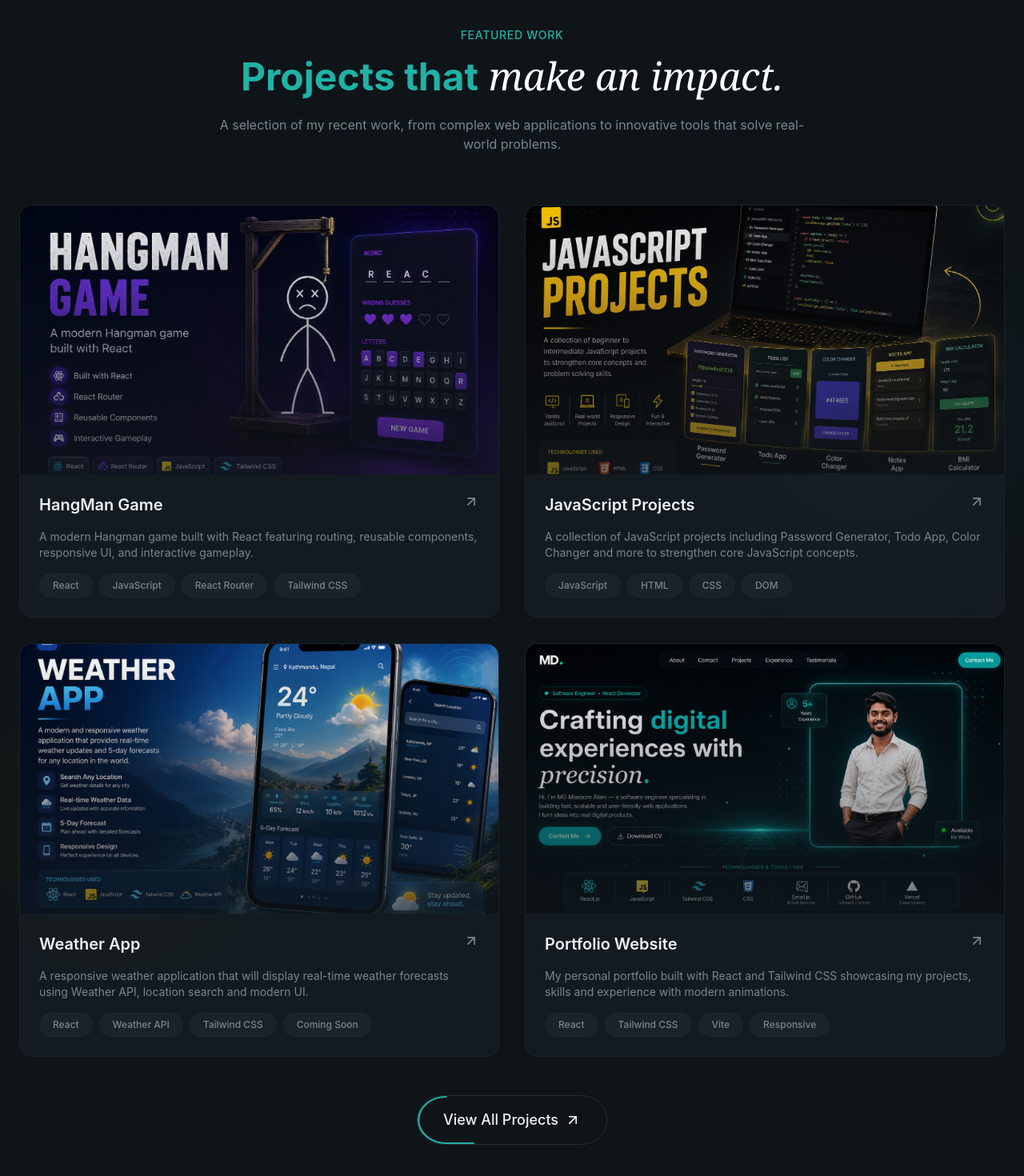
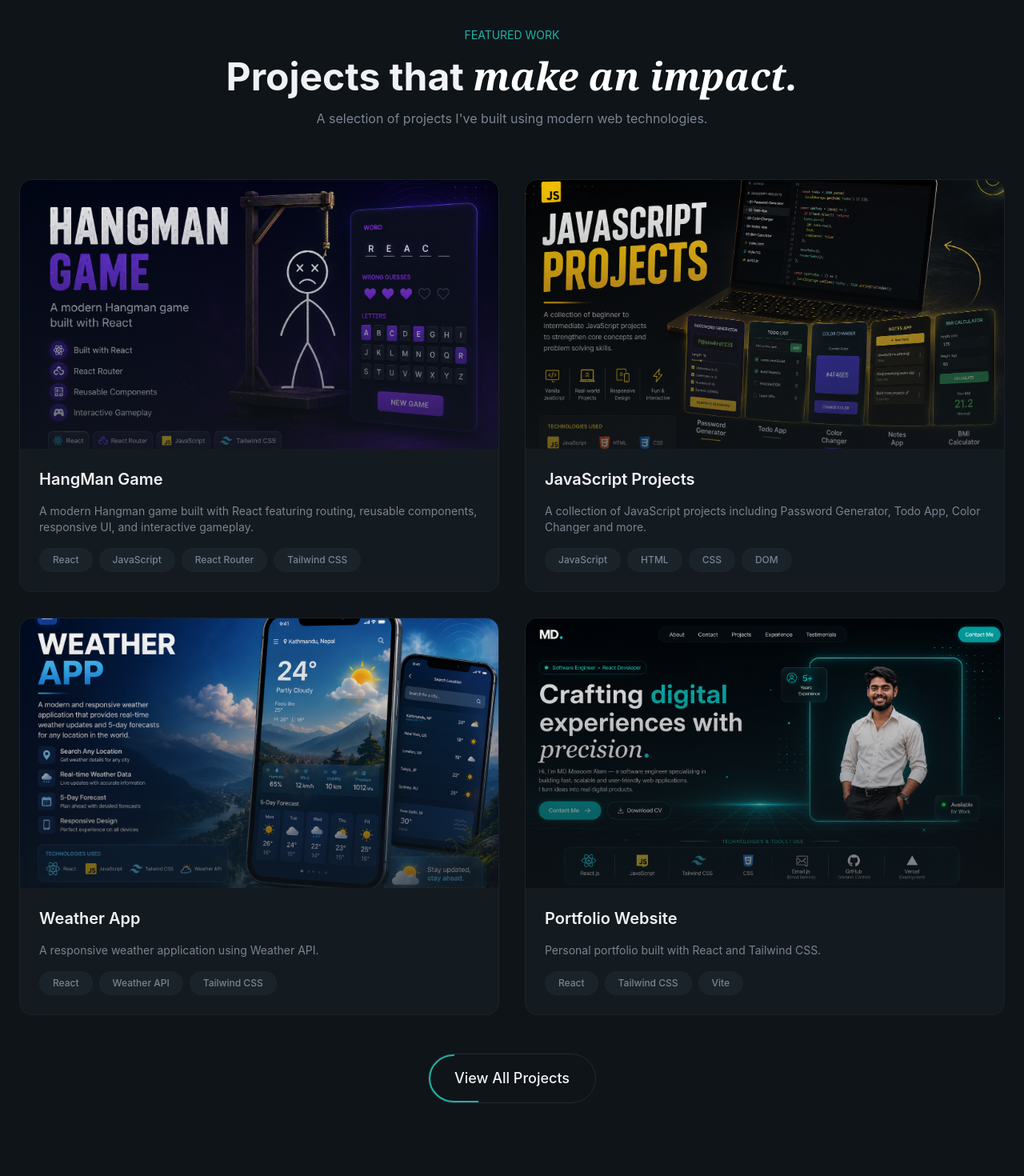
Before and after one commit to way2masoom/Dev_Portfolio, a React (Vite) app: page / in a window 1280 px wide. Shown: the part 2120-3590 px from the top of the page at 80% size. Built offline with nearby package versions, Linux system fonts and the light colour scheme.

Commit message:
added more projects

```diff
--- a/src/sections/Projects.jsx
+++ b/src/sections/Projects.jsx
@@ -1,95 +1,97 @@
+import { useState } from "react";
 import { ArrowUpRight } from "lucide-react";
-import { FaGithub } from 'react-icons/fa';
+import { FaGithub } from "react-icons/fa";
+import { AnimatedBorderButton } from "@/components/AnimatedBorderButton";
 
-import { AnimatedBorderButton } from "@/components/AnimatedBorderButton";
-const projects = [
+const featuredProjects = [
     {
         title: "HangMan Game",
         description:
             "A modern Hangman game built with React featuring routing, reusable components, responsive UI, and interactive gameplay.",
         image: "projects/hangman.png",
         tags: ["React", "JavaScript", "React Router", "Tailwind CSS"],
-        link: "https://github.com/way2masoom/HangManGame", // Replace with your live demo later
+        link: "https://github.com/way2masoom/HangManGame",
         github: "https://github.com/way2masoom/HangManGame",
     },
     {
         title: "JavaScript Projects",
         description:
-            "A collection of JavaScript projects including Password Generator, Todo App, Color Changer and more to strengthen core JavaScript concepts.",
+            "A collection of JavaScript projects including Password Generator, Todo App, Color Changer and more.",
         image: "projects/javascriptProjects.png",
         tags: ["JavaScript", "HTML", "CSS", "DOM"],
-        link: "https://github.com/way2masoom/JavaScriptProjects", // Replace later
+        link: "https://github.com/way2masoom/JavaScriptProjects",
         github: "https://github.com/way2masoom/JavaScriptProjects",
     },
     {
         title: "Weather App",
         description:
-            "A responsive weather application that will display real-time weather forecasts using Weather API, location search and modern UI.",
+            "A responsive weather application using Weather API.",
         image: "projects/weatherApp.png",
-        tags: ["React", "Weather API", "Tailwind CSS", "Coming Soon"],
+        tags: ["React", "Weather API", "Tailwind CSS"],
         link: "#",
         github: "#",
     },
     {
         title: "Portfolio Website",
         description:
-            "My personal portfolio built with React and Tailwind CSS showcasing my projects, skills and experience with modern animations.",
+            "Personal portfolio built with React and Tailwind CSS.",
         image: "projects/portfolio.png",
-        tags: ["React", "Tailwind CSS", "Vite", "Responsive"],
-        link: "#",
-        github: "#",
+        tags: ["React", "Tailwind CSS", "Vite"],
+        link: "https://dev-portfolio-black-two.vercel.app/",
+        github: "https://github.com/way2masoom/Dev_Portfolio",
     },
 ];
 
-export const Projects = () => {
-    return (
-        <section id="projects" className="py-32 relative overflow-hidden">
-            {/* Bg glows */}
-            <div className="absolute top-1/4 right-0 w-96 h-96 bg-primary/5 rounded-full blur-3xl" />
-            <div className="absolute bottom-1/4 left-0 w-64 h-64 bg-highlight/5 rounded-full blur-3xl" />
-            <div className="container mx-auto px-6 relative z-10">
-                {/* Section Header */}
-                <div className="text-center mx-auto max-w-3xl mb-16">
-                    <span className="text-secondary-foreground text-sm font-medium tracking-wider uppercase animate-fade-in">
-                        Featured Work
-                    </span>
-                    <h2 className="text-4xl md:text-5xl font-bold mt-4 mb-6 animate-fade-in animation-delay-100 text-secondary-foreground">
-                        Projects that
-                        <span className="font-serif italic font-normal text-white">
-                            {" "}
-                            make an impact.
-                        </span>
-                    </h2>
-                    <p className="text-muted-foreground animate-fade-in animation-delay-200">
-                        A selection of my recent work, from complex web applications to
-                        innovative tools that solve real-world problems.
-                    </p>
-                </div>
+const moreProjects = [
+    {
+        title: "Snake Game",
+        description: "Classic Snake Game built using HTML, CSS and JavaScript.",
+        image: "projects/SnakeGame.png",
+        tags: ["HTML", "CSS", "JavaScript"],
+        link: "https://htmlpreview.github.io/?https://github.com/way2masoom/My-Snake-Game/blob/main/index.html",
+        github: "https://github.com/way2masoom/My-Snake-Game",
+    },
+    {
+        title: "Todo App",
+        description: "Task management application with CRUD functionality.",
+        image: "projects/todoApp.png",
+        tags: ["HTML", "CSS", "JavaScript"],
+        link: "https://htmlpreview.github.io/?https://github.com/way2masoom/JavaScriptProjects/blob/main/TodoApp/index.html",
+        github: "https://github.com/way2masoom/JavaScriptProjects/tree/main/TodoApp",
+    },
+    {
+        title: "Password Generator",
+        description: "Secure password generator with customizable options.",
+        image: "projects/passwordGenerater.png",
+        tags: ["HTML", "CSS", "JavaScript"],
+        link: "https://htmlpreview.github.io/?https://github.com/way2masoom/JavaScriptProjects/blob/main/Password-Generator/index.html",
+        github: "https://github.com/way2masoom/JavaScriptProjects/tree/main/Password-Generator",
+    },
+    {
+        title: "Hangman Game (JS)",
+        description: "Classic Hangman game built using vanilla JavaScript.",
+        image: "projects/HangManJS.png",
+        tags: ["HTML", "CSS", "JavaScript"],
+        link: "https://htmlpreview.github.io/?https://github.com/way2masoom/JavaScriptProjects/blob/main/HangmanGame/index.html",
+        github: "https://github.com/way2masoom/JavaScriptProjects/tree/main/HangmanGame",
+    },
+];
 
-                {/* Projects Grid */}
-                <div className="grid md:grid-cols-2 gap-8">
-                    {projects.map((project, idx) => (
+const ProjectCard = ({ project, idx }) => (
     <div
-                            key={idx}
-                            className="group glass rounded-2xl overflow-hidden animate-fade-in md:row-span-1"
+        className="group glass rounded-2xl overflow-hidden animate-fade-in"
         style={{ animationDelay: `${(idx + 1) * 100}ms` }}
     >
-                            {/* Image */}
         <div className="relative overflow-hidden aspect-video">
             <img
                 src={project.image}
                 alt={project.title}
                 className="w-full h-full object-cover transition-transform duration-700 group-hover:scale-110"
             />
-                                <div
-                                    className="absolute inset-0
-                bg-gradient-to-t from-card via-card/50
-                 to-transparent opacity-60"
-                                />
-                                {/* Overlay Links */}
+
+            <div className="absolute inset-0 bg-gradient-to-t from-card via-card/50 to-transparent opacity-60" />
+
             <div className="absolute inset-0 flex items-center justify-center gap-4 opacity-0 group-hover:opacity-100 transition-opacity duration-300">
-
-                                    {/* Live Demo */}
                 <a
                     href={project.link}
                     target="_blank"
@@ -99,7 +101,6 @@ export const Projects = () => {
                     <ArrowUpRight className="w-5 h-5" />
                 </a>
 
-                                    {/* GitHub */}
                 <a
                     href={project.github}
                     target="_blank"
@@ -108,31 +109,23 @@ export const Projects = () => {
                 >
                     <FaGithub className="w-5 h-5" />
                 </a>
-
             </div>
         </div>
 
-                            {/* Content */}
         <div className="p-6 space-y-4">
-                                <div className="flex items-start justify-between">
             <h3 className="text-xl font-semibold group-hover:text-primary transition-colors">
                 {project.title}
             </h3>
-                                    <ArrowUpRight
-                                        className="w-5 h-5
-                  text-muted-foreground group-hover:text-primary
-                   group-hover:translate-x-1
-                   group-hover:-translate-y-1 transition-all"
-                                    />
-                                </div>
+
             <p className="text-muted-foreground text-sm">
                 {project.description}
             </p>
-                                <div className="flex flex-wrap gap-2 hover:border-primary/50 hover:text-primary transition-all duration-300">
-                                    {project.tags.map((tag, tagIdx) => (
+
+            <div className="flex flex-wrap gap-2">
+                {project.tags.map((tag, i) => (
                     <span
-                                            key={tagIdx}
-                                            className="px-4 py-1.5 rounded-full bg-surface text-xs fonpx-4 py-1.5 rounded-full bg-surface text-xs font-medium border border-border/50 text-muted-foreground hover:border-primary/50 hover:text-primary transition-all duration-300t-medium border border-border/50 text-muted-foreground hover:border-primary/50 hover:text-primary transition-all duration-300"
+                        key={i}
+                        className="px-4 py-1.5 rounded-full bg-surface text-xs font-medium border border-border/50 text-muted-foreground hover:border-primary/50 hover:text-primary transition-all duration-300"
                     >
                         {tag}
                     </span>
@@ -140,17 +133,62 @@ export const Projects = () => {
             </div>
         </div>
     </div>
+);
+
+export const Projects = () => {
+    const [showAllProjects, setShowAllProjects] = useState(false);
+
+    return (
+        <section id="projects" className="py-32 relative overflow-hidden">
+            <div className="container mx-auto px-6">
+
+                <div className="text-center max-w-3xl mx-auto mb-16">
+                    <span className="text-secondary-foreground uppercase text-sm">
+                        Featured Work
+                    </span>
+
+                    <h2 className="text-4xl md:text-5xl font-bold mt-4">
+                        Projects that{" "}
+                        <span className="italic font-serif text-white">
+                            make an impact.
+                        </span>
+                    </h2>
+
+                    <p className="text-muted-foreground mt-4">
+                        A selection of projects I've built using modern web technologies.
+                    </p>
+                </div>
+
+                <div className="grid md:grid-cols-2 gap-8">
+                    {featuredProjects.map((project, idx) => (
+                        <ProjectCard key={idx} project={project} idx={idx} />
                     ))}
                 </div>
 
-                {/* View All CTA */}
-                <div className="text-center mt-12 animate-fade-in animation-delay-500">
+                {showAllProjects && (
+                    <>
+                        <h3 className="text-3xl font-bold text-center mt-20 mb-10">
+                            More Projects
+                        </h3>
+
+                        <div className="grid md:grid-cols-2 gap-8 animate-fade-in">
+                            {moreProjects.map((project, idx) => (
+                                <ProjectCard
+                                    key={idx}
+                                    project={project}
+                                    idx={idx}
+                                />
+                            ))}
+                        </div>
+                    </>
+                )}
+
+                <div className="text-center mt-12">
+                    <div onClick={() => setShowAllProjects(!showAllProjects)}>
                         <AnimatedBorderButton>
-                        <a href="https://github.com/way2masoom" target="_blank" rel="noopener noreferrer" className="flex items-center gap-2 hover:cursor-pointer">
-                            View All Projects
-                            <ArrowUpRight className="w-5 h-5" />
-                        </a>
+                            {showAllProjects ? "Show Less" : "View All Projects"}
                         </AnimatedBorderButton>
+                    </div>
                 </div>
             </div>
         </section>
```
Lines whose indentation alone changed are shown as unchanged.
